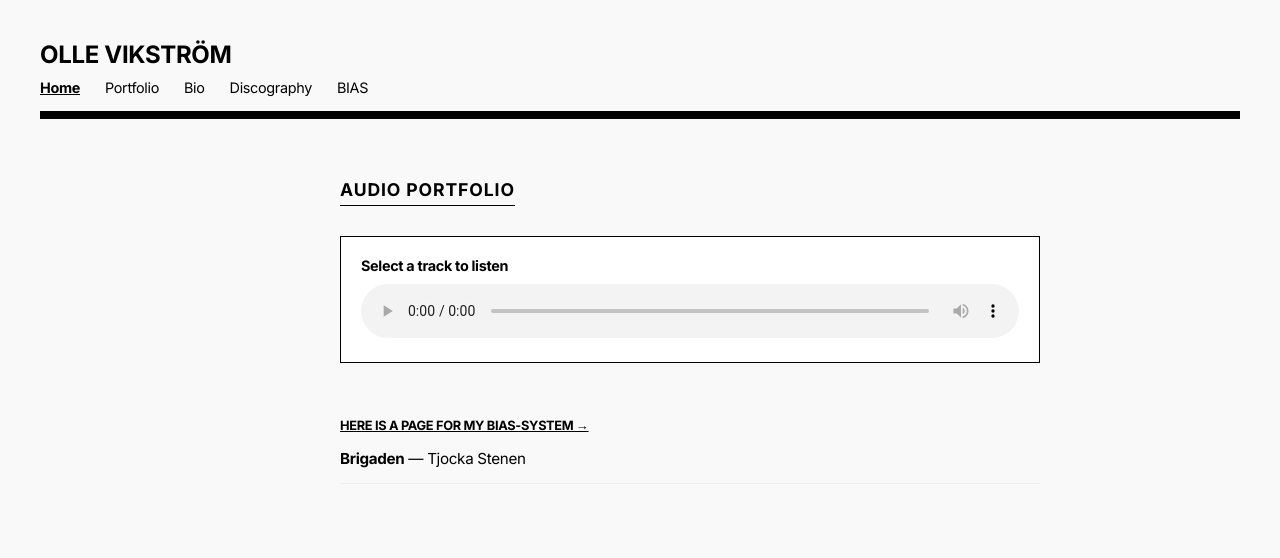
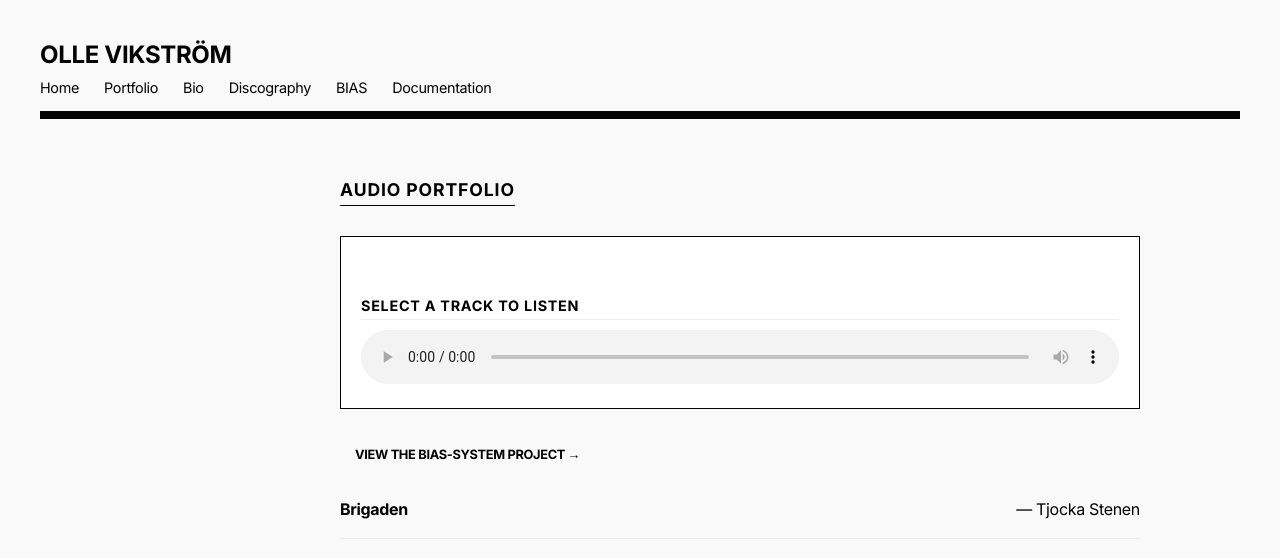
Before and after one commit to vikstromo/vikstromo.github.io, a Jekyll site: the page built from portfolio.html, in a window 1280 px wide. Shown: the top 558 px of the page. Built offline with Jekyll 4.4.1, drawn with Linux system fonts in a browser that asks for light colours.

Commit message:
Fixed duplet and mismatch

```diff
--- a/BIAS.html
+++ b/BIAS.html
@@ -12,7 +12,7 @@
         <button class="tab-button active" onclick="openTab(event, 'concept')">What is it?</button>
         <button class="tab-button" onclick="openTab(event, 'audio')">Audio Documentation</button>
         <button class="tab-button" onclick="openTab(event, 'code')">Code</button>
-        <a href="documentation.html" class="tab-link">Written Documentation</a>
+        <a href="bias-documentation.html" class="tab-link">Written Documentation</a>
     </div>
 
     <div id="concept" class="tab-content" style="display: block;">
--- a/bias-documentation.html
+++ b/bias-documentation.html
@@ -21,10 +21,12 @@
         <h3>{{ post.title }}</h3>
         {{ post.content }}
     </div>
+    {% else %}
+    <p>No documentation entries found yet. Add a .md file to your _posts folder!</p>
     {% endfor %}
 
     <div class="post-nav">
-        <a href="#">← Older Entries</a>
-        <a href="#">Newer Entries →</a>
+        <a href="#">&larr; Older Entries</a>
+        <a href="#">Newer Entries &rarr;</a>
     </div>
 </div>
--- a/portfolio.html
+++ b/portfolio.html
@@ -1,165 +1,39 @@
-<!DOCTYPE html>
-<html lang="en">
-<head>
-    <meta charset="UTF-8">
-    <meta name="viewport" content="width=device-width, initial-scale=1.0">
-    <title>Portfolio | Olle Vikström</title>
-    <link href="https://fonts.googleapis.com/css2?family=Inter:wght@300;400;700&display=swap" rel="stylesheet">
-    <style>
-        /* Global Styles - Matched to index/bio/discography */
-        * { margin: 0; padding: 0; box-sizing: border-box; }
+---
+layout: default
+title: Portfolio
+url: /portfolio.html
+---
 
-        body {
-            background-color: #F9F9F9;
-            color: #000;
-            font-family: 'Inter', sans-serif;
-            padding: 40px;
-            letter-spacing: -0.02em;
-        }
-
-        header {
-            max-width: 1200px;
-            margin: 0 auto 20px auto;
-        }
-
-        h1 {
-            font-size: 1.5rem;
-            font-weight: 700;
-            text-transform: uppercase;
-            margin-bottom: 10px;
-        }
-
-        nav {
-            display: flex;
-            gap: 25px;
-            margin-bottom: 15px;
-        }
-
-        nav a {
-            text-decoration: none;
-            color: #000;
-            font-size: 0.9rem;
-            transition: opacity 0.3s;
-        }
-
-        nav a:hover { opacity: 0.5; }
-        nav a.active { font-weight: 700; text-decoration: underline; }
-
-        .divider {
-            height: 8px;
-            background-color: #000;
-            width: 100%;
-            margin-bottom: 60px;
-        }
-
-        /* Offset Layout */
-        main {
-            max-width: 1200px;
-            margin: 0 auto;
-            padding-left: 25%;
-        }
-
-        .section { margin-bottom: 80px; max-width: 700px; }
-
-        h2 {
-            font-size: 1.1rem;
-            margin-bottom: 30px;
-            text-transform: uppercase;
-            letter-spacing: 0.05em;
-            border-bottom: 1px solid #000;
-            padding-bottom: 5px;
-            display: inline-block;
-        }
-
-        /* Player Styling */
-        .player-container {
-            background: #fff;
-            padding: 20px;
-            border: 1px solid #000;
-            margin-bottom: 30px;
-        }
-
-        #now-playing {
-            font-size: 0.9rem;
-            margin-bottom: 10px;
-            font-weight: 700;
-        }
-
-        audio { width: 100%; filter: grayscale(1); }
-
-        /* Track List Styling */
-        .track-list { list-style: none; padding: 0; }
-        .track-list li {
-            padding: 15px 0;
-            border-bottom: 1px solid #eee;
-            cursor: pointer;
-            font-size: 0.95rem;
-            transition: opacity 0.2s;
-        }
-        .track-list li:hover { opacity: 0.5; }
-        .active-track { font-weight: 700; }
-
-        /* Mobile Fix */
-        @media (max-width: 768px) {
-            main { padding-left: 0; }
-            body { padding: 20px; }
-        }
-    </style>
-</head>
-<body>
-
-    <header>
-        <h1>Olle Vikström</h1>
-        <nav>
-             <a href="index.html" class="active">Home</a>
-            <a href="portfolio.html">Portfolio</a>
-            <a href="bio.html">Bio</a>
-            <a href="discography.html">Discography</a>
-             <a href="BIAS.html">BIAS</a>
-        </nav>
-        <div class="divider"></div>
-    </header>
-
-    <main>
 <section class="section">
     <h2>Audio Portfolio</h2>
 
     <div class="player-container">
-                <h3 id="now-playing">Select a track to listen</h3>
-                <audio id="audio-player" controls src=""></audio>
+        <h3 id="now-playing" style="font-size: 0.9rem; margin-bottom: 10px;">Select a track to listen</h3>
+        <audio id="audio-player" controls src="" style="width: 100%; filter: grayscale(1);"></audio>
     </div>
 
     <ul class="track-list">
-        <br>
-        <a href="BIAS.html" style="color: #000; font-size: 0.8rem; text-transform: uppercase; font-weight: 700; margin-top: 5px; display: inline-block;">
-        Here is a page for my BIAS-system →
+        <li style="border-bottom: none;">
+            <a href="/BIAS.html" style="color: #000; font-size: 0.8rem; text-transform: uppercase; font-weight: 700; display: inline-block; text-decoration: none;">
+                View the BIAS-system project &rarr;
             </a>
         </li>
-
-                <li onclick="playAudio('music/01_Ekmans_O.mp3', 'Brigaden - Tjocka Stenen', this)">
-                    <strong>Brigaden</strong> — Tjocka Stenen
+        <li onclick="playAudio('music/01_Ekmans_O.mp3', 'Brigaden - Tjocka Stenen', this)" style="padding: 15px 0; border-bottom: 1px solid #eee; cursor: pointer;">
+            <strong>Brigaden</strong> &mdash; Tjocka Stenen
         </li>
     </ul>
 </section>
-    </main>
 
 <script>
     function playAudio(src, title, element) {
         const player = document.getElementById('audio-player');
         const display = document.getElementById('now-playing');
-
-            // Visual feedback for selection
         const tracks = document.querySelectorAll('.track-list li');
         tracks.forEach(t => t.classList.remove('active-track'));
         element.classList.add('active-track');
-
-            // Load and Play
         display.innerText = "Now Playing: " + title;
         player.src = src;
         player.load();
         player.play().catch(e => console.log("Playback nudge needed"));
     }
 </script>
-
-</body>
-</html>
```
Also changed, not shown: documentation.html (deleted, +0 -17 lines). Lines whose indentation alone changed are shown as unchanged.
